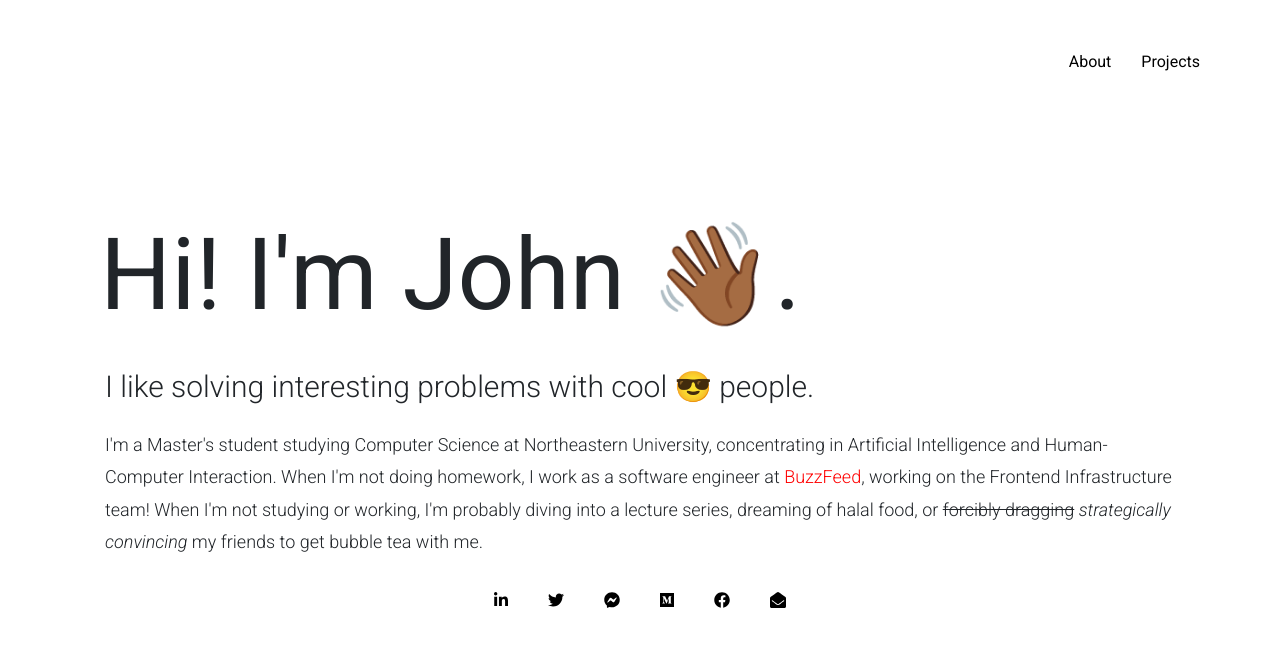
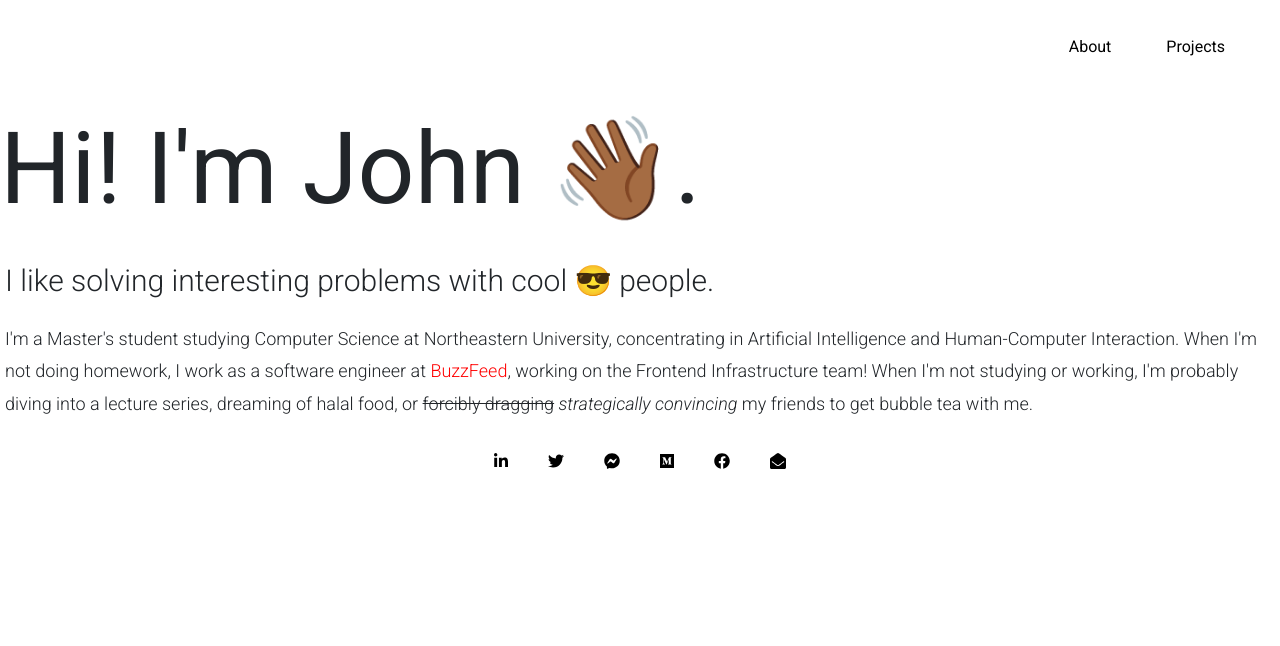
Before and after one commit to johnphilip283/website2.0, a React (Create React App) app: page / in a window 1280 px wide. Shown: the top 646 px of the page. Built offline with nearby package versions, Linux system fonts and the light colour scheme.

Commit message:
Refactor layout for navbar

```diff
--- a/src/components/AboutPageFeed.js
+++ b/src/components/AboutPageFeed.js
@@ -1,10 +1,8 @@
 import React from 'react';
-import styles from "../styles/AboutPageFeed.module.scss"
-
-console.log(styles);
+import "../styles/AboutPageFeed.scss"
 
 const AboutPageFeed = () =>
-  <div className={styles["about-page-feed"]}>
+  <div className="about-page-feed">
     <ul>
       <li>
         <div className="feed-item">
--- a/src/components/App.js
+++ b/src/components/App.js
@@ -10,13 +10,11 @@ const App = () =>
   <div className="app">
     <Router basename={process.env.PUBLIC_URL}>
       <Route path='/' component={Navbar}/>
-      <div className="side-space">
-        <Switch>
-          <Route exact path='/' component={HomePage}/>
-          <Route path='/about' component={AboutPage}/>
-          <Route path='/projects' component={ProjectsPage}/>
-        </Switch>
-      </div>
+      <Switch>
+        <Route exact path='/' component={HomePage}/>
+        <Route path='/about' component={AboutPage}/>
+        <Route path='/projects' component={ProjectsPage}/>
+      </Switch>
     </Router>
   </div>
 
--- a/src/components/Navbar.js
+++ b/src/components/Navbar.js
@@ -5,9 +5,9 @@ import '../styles/Navbar.scss';
 
 const Navbar = () =>
   <nav class="navbar-custom">
-    { window.location.pathname !== "/" && <NavLink to="/" class="name">John Philip</NavLink> }
     <ul className="topics">
-      <li>
+      { window.location.pathname !== "/" && <li><NavLink to="/" class="name">John Philip</NavLink></li>}
+      <li class="push">
         <NavLink to='/about'>About</NavLink>
       </li>
       <li>
--- a/src/styles/App.scss
+++ b/src/styles/App.scss
@@ -2,10 +2,3 @@
   height: 100%;
   font-family: 'Roboto', sans-serif;
 }
-
-.side-space {
-  margin-top: 25px;
-  margin-bottom: 50px;
-  margin-right: 100px;
-  margin-left: 100px;
-}
--- a/src/styles/HomePage.scss
+++ b/src/styles/HomePage.scss
@@ -1,5 +1,4 @@
 .home-page {
-  margin-top: 100px;
 
   .welcome {
     font-size: 100px;
--- a/src/styles/Navbar.scss
+++ b/src/styles/Navbar.scss
@@ -1,18 +1,29 @@
+$margin-offset: 20px;
+
 .navbar-custom {
   position: sticky;
   top: 0;
-  padding: 50px;
   background-color: white;
 
-  .name {
-    margin-left: 45px;
+  .topics {
+    display: flex;
+
+    > li {
+      padding: 35px;
+      padding-left: 20px;
+    }
+
+    > li:last-child {
+      margin-right: $margin-offset;
+    }
+
+    .name {
+      margin-left: $margin-offset;
+    }
+
   }
 
-  .topics {
-    float: right;
-
-    > li {
-      margin-right: 30px;
-    }
+  .push {
+    margin-left: auto;
   }
 }
--- a/src/styles/index.scss
+++ b/src/styles/index.scss
@@ -4,7 +4,7 @@ body {
 }
 
 ul, ol {
-  list-style-type: none;
+  list-style: none;
   padding: 0;
   margin: 0;
 }
```
Also changed, not shown: src/styles/AboutPageFeed.scss (renamed from src/styles/AboutPageFeed.module.scss).
